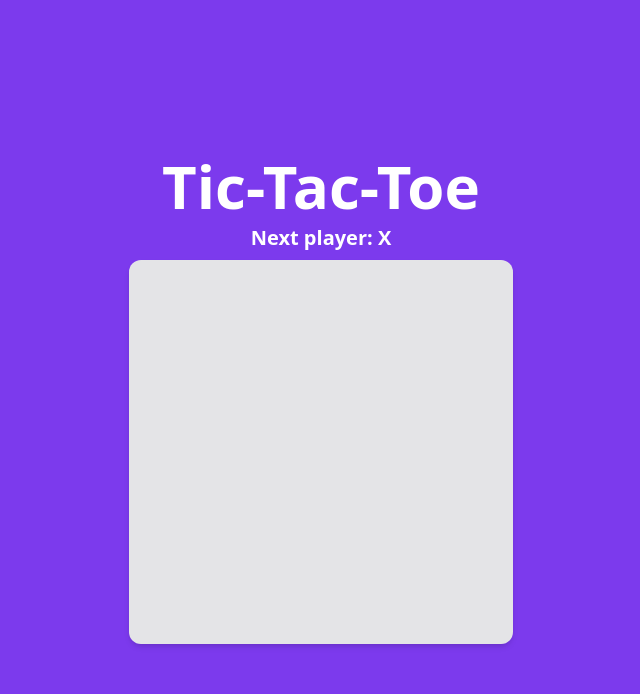
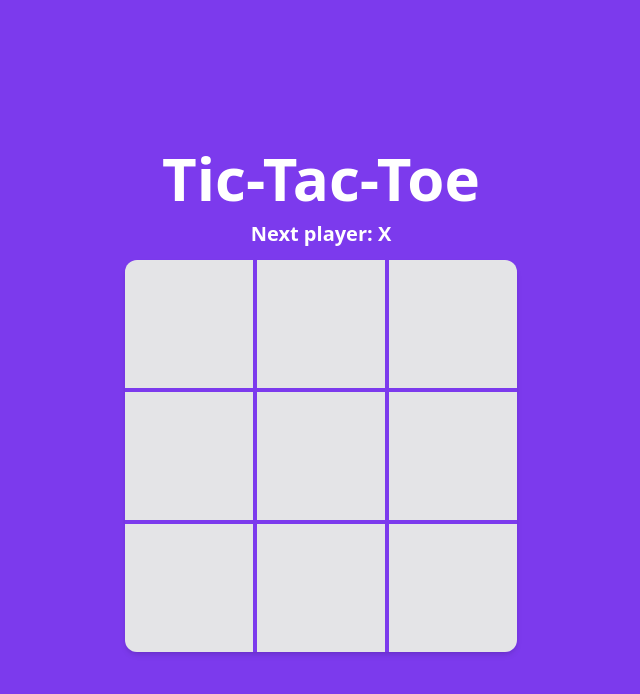
Before and after one commit to juan-lagunas/my-world, a Next.js app: page / in a window 1280 px wide. Shown: the top 694 px of the page, without its empty margins (319-959 px from the left). Built offline with nearby package versions, Linux system fonts and the light colour scheme.

Commit message:
Add gap to grid

```diff
--- a/src/app/page.tsx
+++ b/src/app/page.tsx
@@ -2,7 +2,7 @@
 import { useState } from 'react';
 
 function Square({value, onSquareClick}: {value:any, onSquareClick:any}) {
-    return <button className="h-24 sm:w-32 sm:h-32 text-2xl sm:text-3xl font-bold bg-zinc-200 sm:hover:bg-zinc-400 transition ease-in-out" onClick={onSquareClick}>{value}</button>;
+    return <button className="h-24 sm:w-32 sm:h-32 text-2xl sm:text-3xl font-bold bg-zinc-200 sm:hover:bg-zinc-400 transition ease-in-out " onClick={onSquareClick}>{value}</button>;
 }
 
 export default function Board() {
@@ -38,9 +38,9 @@ export default function Board() {
     return (
         <main className="flex min-h-screen w-full">
             <div className="w-full sm:w-auto m-auto text-center text-white">
-                <div className="font-bold text-3xl sm:text-6xl mb-2">Tic-Tac-Toe</div>
-                <div className="font-semibold text-xl mb-2">{status}</div>
-                <div className="w-10/12 sm:w-auto mx-auto grid grid-cols-3 grid-rows-3 text-gray-600 shadow-md rounded-xl overflow-hidden">
+                <div className="font-bold text-3xl sm:text-6xl mb-3">Tic-Tac-Toe</div>
+                <div className="font-semibold text-xl mb-3">{status}</div>
+                <div className="w-10/12 sm:w-auto mx-auto grid grid-cols-3 grid-rows-3 text-gray-600 shadow-md rounded-xl overflow-hidden gap-1">
                     {[...Array(9)].map((e, i) => <Square key={i} value={squares[i]} onSquareClick={() => handleClick(i)}/>)}
                 </div>
             </div>
```
